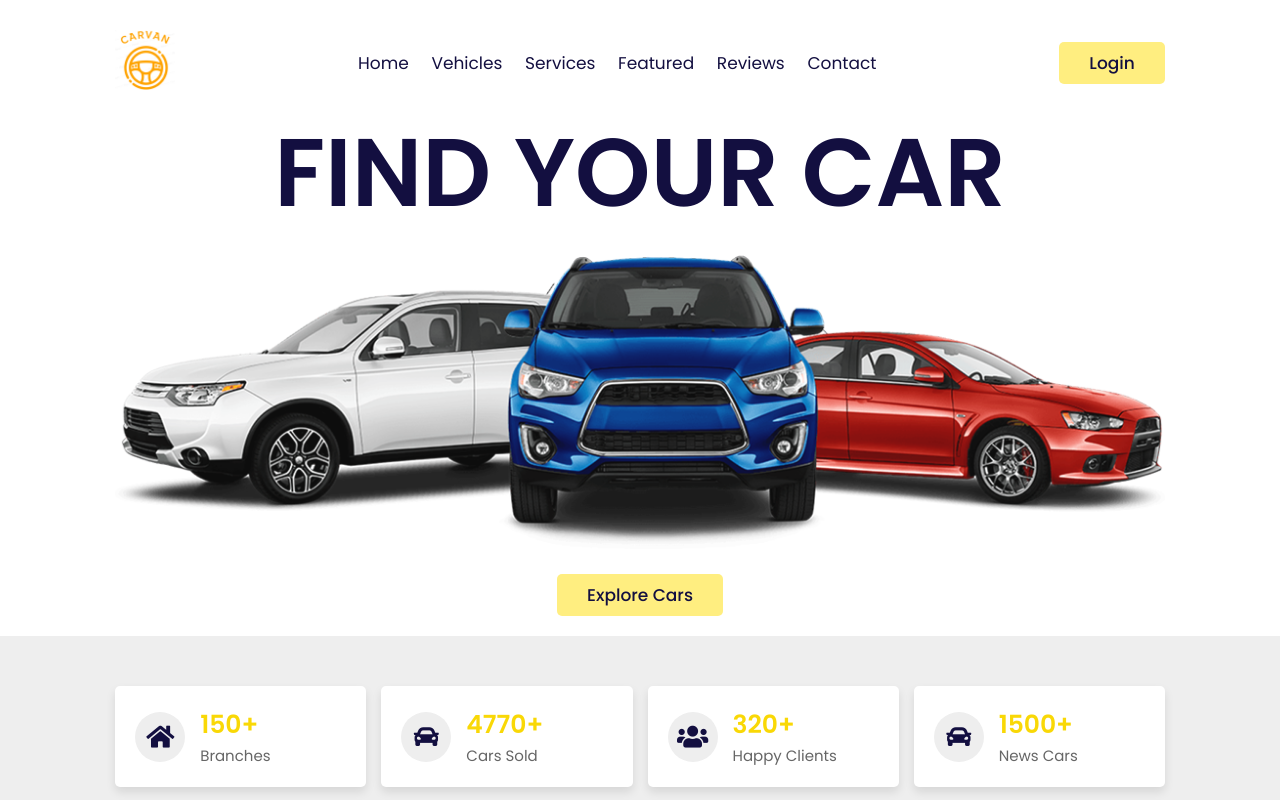
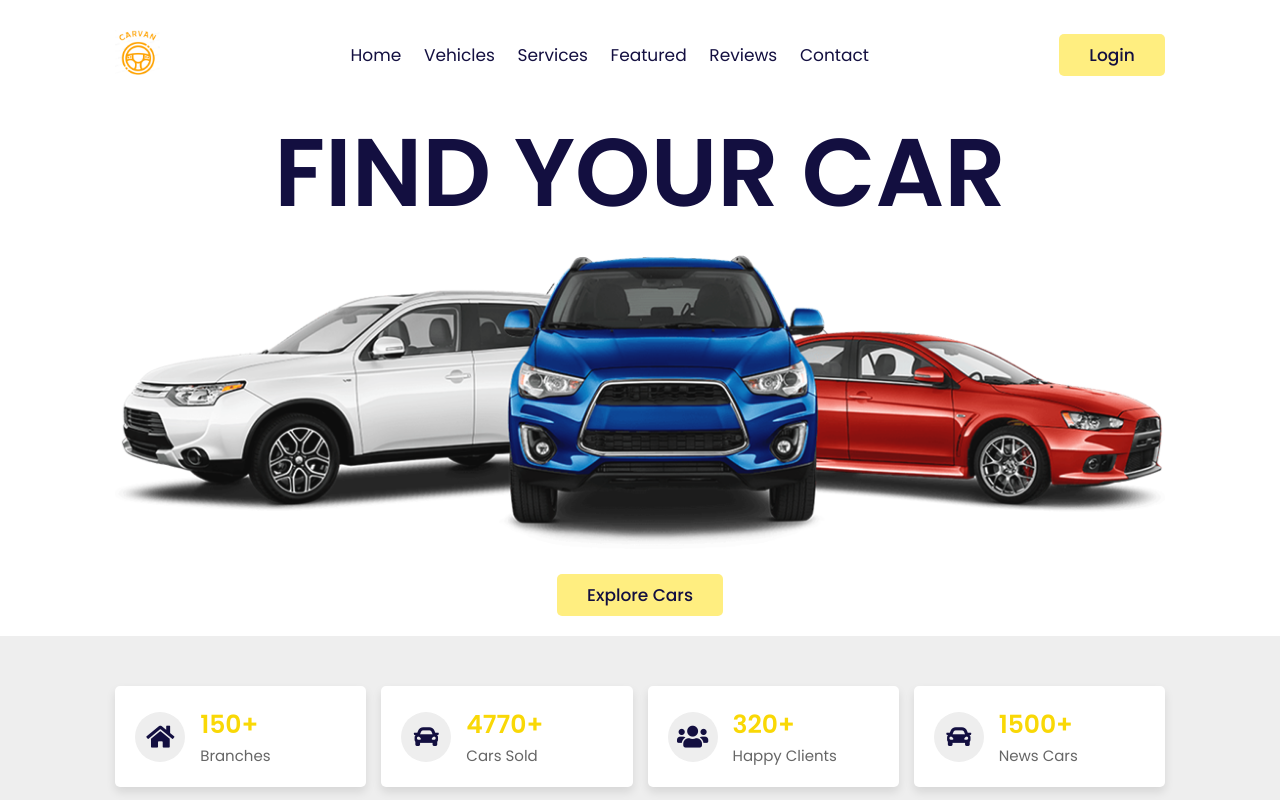
Before and after one commit to Fahad-2001/carvan.github.io, a plain HTML site: page index.html in a window 1280 px wide. Shown: the top 800 px of the page. Drawn offline with nearby package versions, Linux system fonts and the light colour scheme.

Commit message:
Update index.html

```diff
--- a/index.html
+++ b/index.html
@@ -24,7 +24,7 @@
     <header class="header">
 
         <div id="menu-btn" class="fas fa-bars"></div>
-        <a href="#"><img src="image/logo.png" alt="" class="logo" width="60px" height="60px"></a>
+        <a href="#"><img src="image/logo.png" alt="" class="logo" width="45px" height="45px"></a>
         <!-- <a href="#" class="logo"> <span>CAR</span>VAN </a> -->
 
         <nav class="navbar">
```
